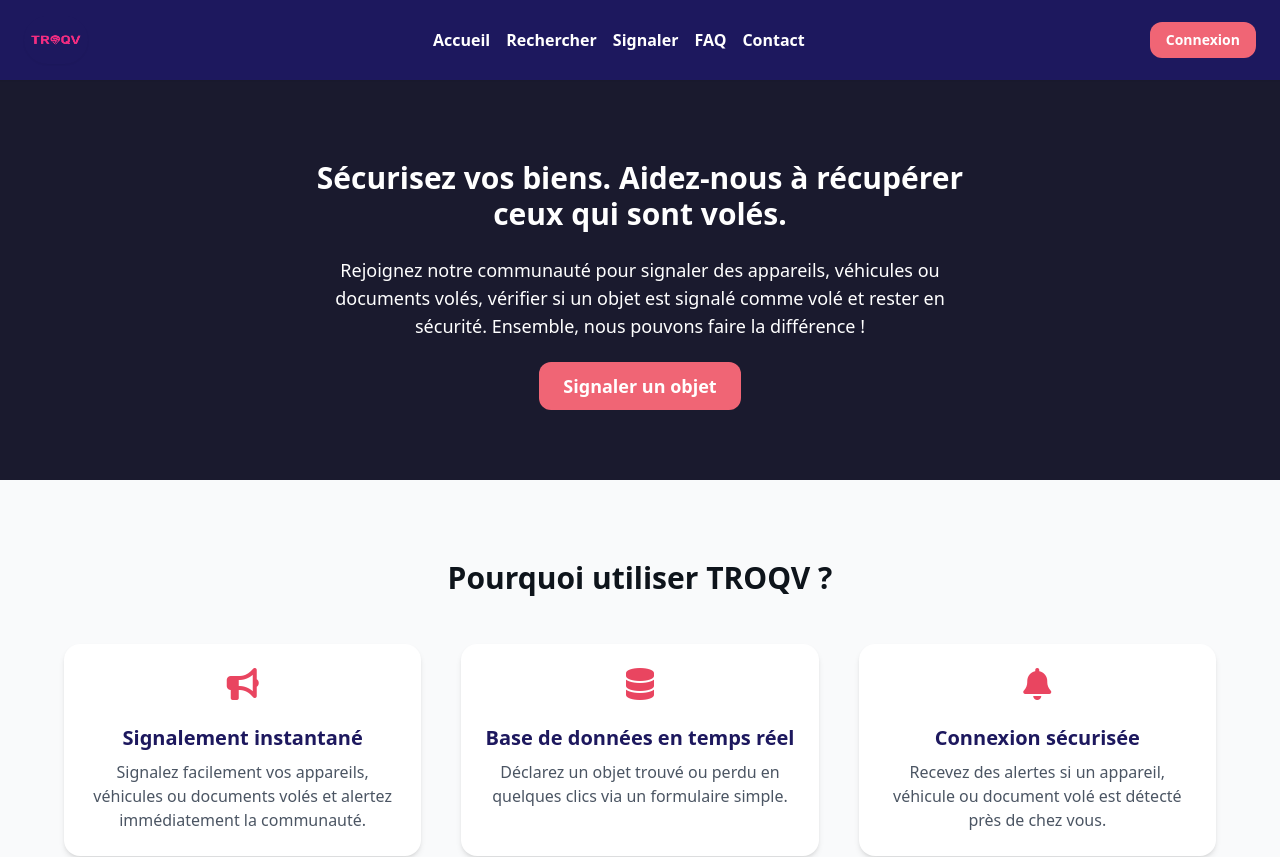
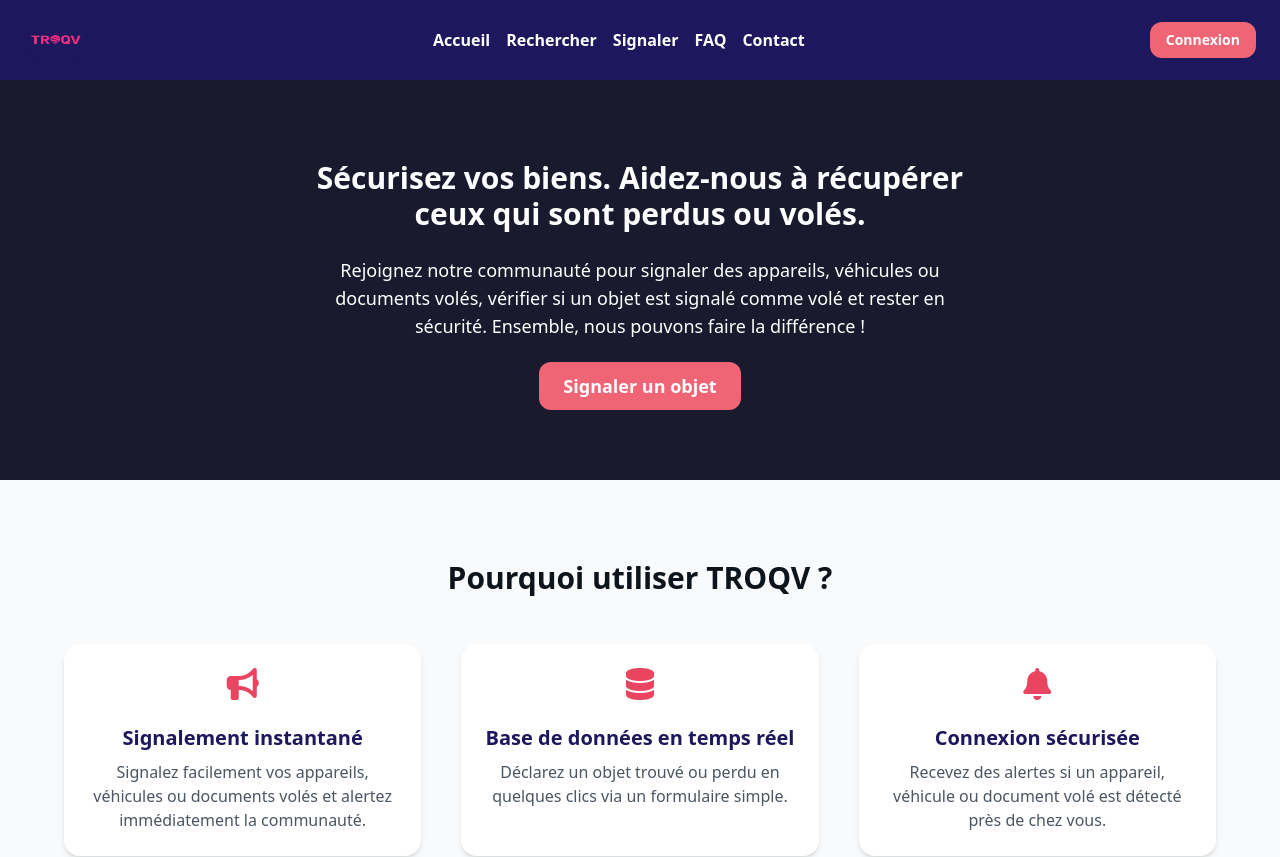
Before and after one commit to Khaly17/tf-ui, an Angular app: page / in a window 1280 px wide. Shown: the top 857 px of the page. Built offline with nearby package versions, Linux system fonts and the light colour scheme; no server answers.

Commit message:
fix: update hero component text for clarity and adjust BASE_URL configuration

```diff
--- a/src/app/layout/hero/hero.component.html
+++ b/src/app/layout/hero/hero.component.html
@@ -6,7 +6,7 @@ class="relative bg-cover bg-center min-h-[400px] flex items-center justify-cente
 
 <div class="relative z-10 max-w-2xl mx-auto">
   <h3 class="text-3xl font-bold mb-4 text-white">
-    Sécurisez vos biens. Aidez-nous à récupérer ceux qui sont volés.
+    Sécurisez vos biens. Aidez-nous à récupérer ceux qui sont perdus ou volés.
   </h3>
   <p class="text-white text-lg mt-6 mb-8">
     Rejoignez notre communauté pour signaler des appareils, véhicules ou documents volés, vérifier si un objet est signalé comme volé et rester en sécurité. Ensemble, nous pouvons faire la différence !
--- a/src/environments/environment.ts
+++ b/src/environments/environment.ts
@@ -2,8 +2,8 @@
 export const environment = {
     production: false,
     // BASE_URL: "https://tf-back-y0m4.onrender.com"
-    // BASE_URL: "http://ec2-18-216-105-129.us-east-2.compute.amazonaws.com:5000"
+    BASE_URL: "http://ec2-18-216-105-129.us-east-2.compute.amazonaws.com:5000"
     // BASE_URL: "http://localhost:5000",
 
-    BASE_URL: "https://18.216.105.129:5000"
+    // BASE_URL: "https://18.216.105.129:5000"
   };
```
